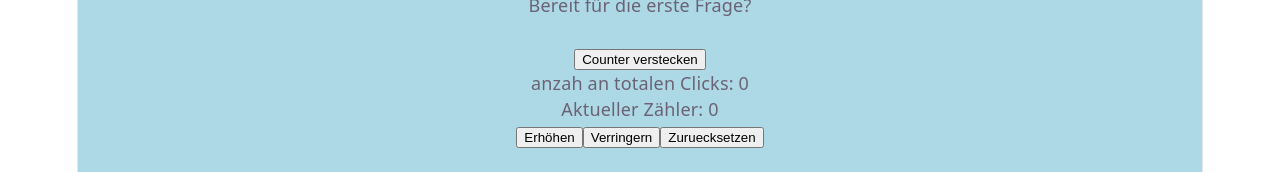
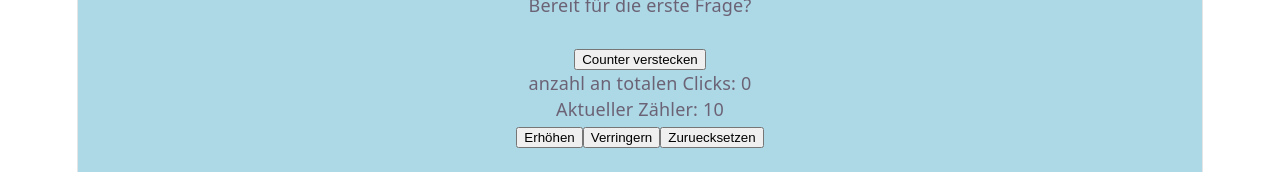
Before and after one commit to aura2062/wiss-quiz, a React (Vite) app: page / in a window 1280 px wide. Shown: the part 213-385 px from the top of the page. Built offline with nearby package versions, Linux system fonts and the light colour scheme.

Commit message:
updated Counter.jsx v2

```diff
--- a/src/App.jsx
+++ b/src/App.jsx
@@ -12,7 +12,7 @@ function App() {
       <br />
       <Welcome />
       <br />
-      <Counter />
+      <Counter startwert={10} titel={"Zähler"} incrementBy={2}/>
       <br />
       <Footer />
     </div>
--- a/src/Counter.jsx
+++ b/src/Counter.jsx
@@ -1,24 +1,24 @@
 import { useState } from 'react';
 
-function Counter() {
-    const [count, setCount] = useState(0);
+function Counter({startwert, titel, incrementBy}) {
+    const [count, setCount] = useState(startwert);
     const [istSichtbar, setIstSichtbar] = useState(true);
     const [numberOfClicks, setNumberOfClicks] = useState(0);
 
     const erhoehen = () => {
-        setCount(count + 5);
+        setCount(count + incrementBy);
     };
 
     const verringern = () => {
-        if (count - 5 >= 0) {
-            setCount(count - 5);
+        if (count - incrementBy >= 0) {
+            setCount(count - incrementBy);
         } else {
             setCount(count);
         }
     };
 
     const zuruecksetzen = () => {
-        setCount(0);
+        setCount(startwert);
     }
 
     const toggle = () => {
@@ -26,7 +26,7 @@ function Counter() {
     };
 
     const countClick = () => {
-        setNumberOfClicks(numberOfClicks + 1);
+        setNumberOfClicks(numberOfClicks+1);
     };
 
     return (
@@ -34,7 +34,7 @@ function Counter() {
             <button onClick={() => {toggle(); countClick();}}>
                 {istSichtbar? "Counter verstecken" : "Counter anzeigen"}
             </button>
-            <p>anzah an totalen Clicks: {numberOfClicks} </p>
+            <p>anzahl an totalen Clicks: {numberOfClicks} </p>
             { istSichtbar && (
                 <div>
                     <p>Aktueller Zähler: {count}</p>
```
